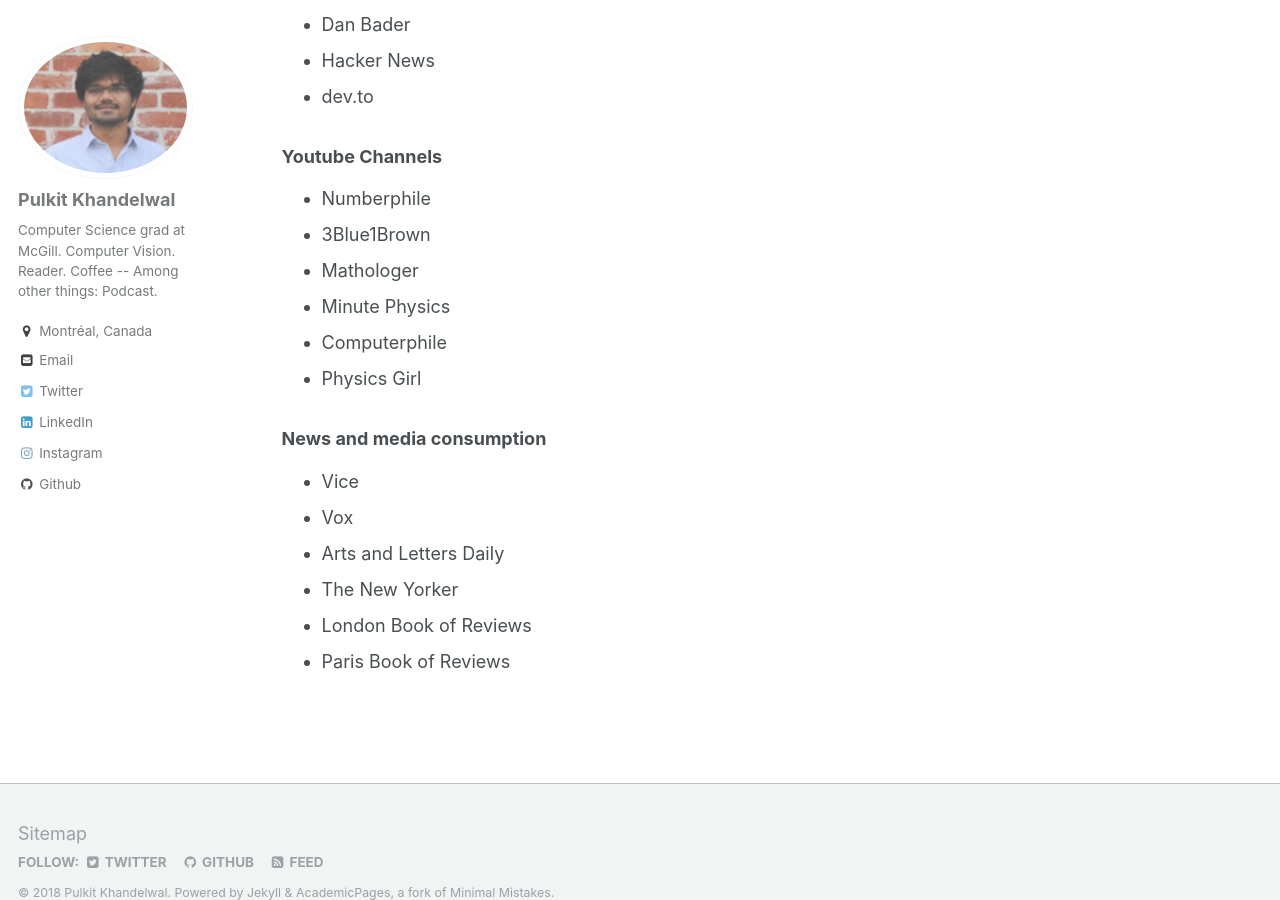
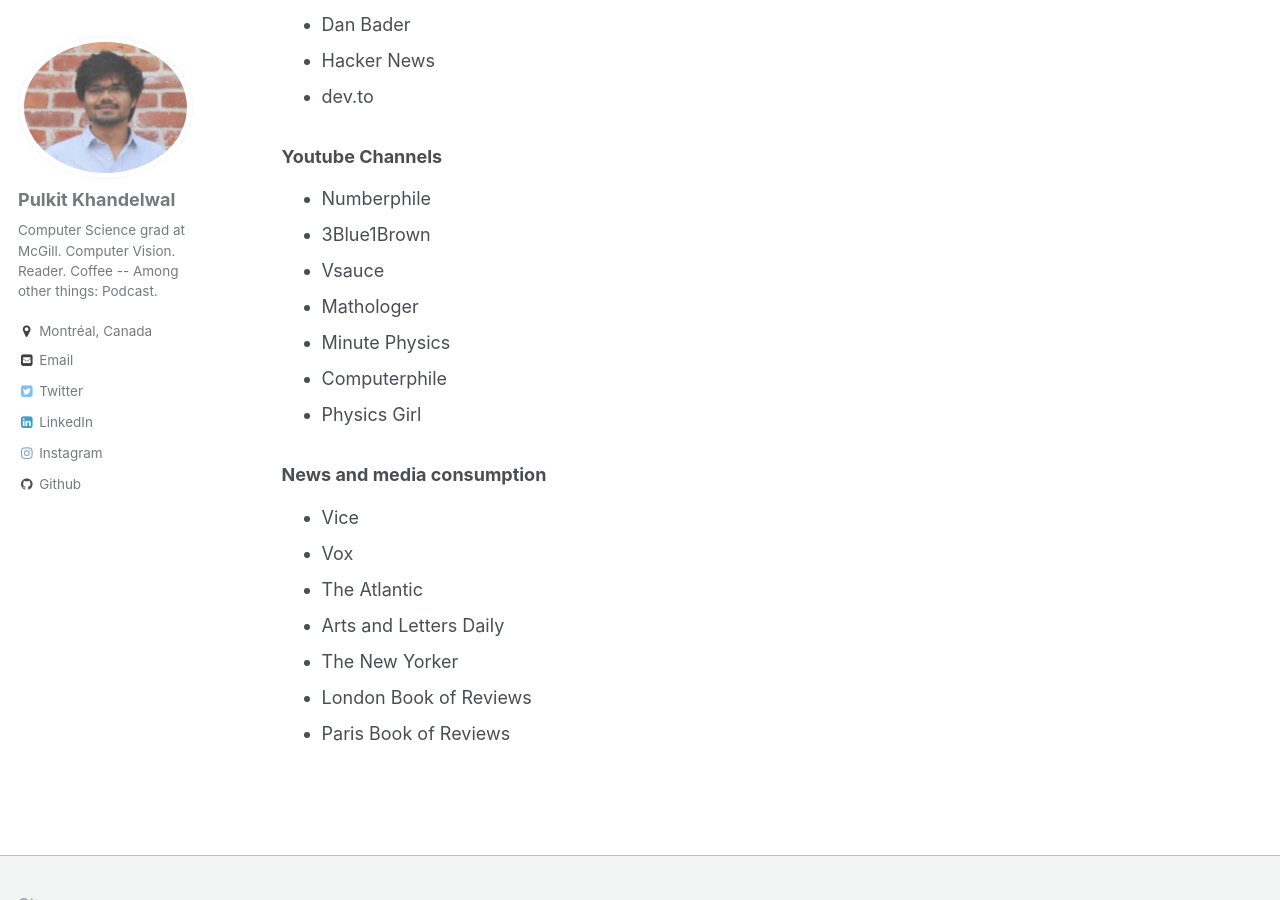
Before and after one commit to Pulkit-Khandelwal/pulkit-khandelwal.github.io, a Jekyll site: the page built from _pages/websites.md, in a window 1280 px wide and 900 px high, scrolled down 1311 px. Built offline with Jekyll 4.4.1, drawn with Linux system fonts in a browser that asks for light colours.

Commit message:
Update websites.md

```diff
--- a/_pages/websites.md
+++ b/_pages/websites.md
@@ -45,6 +45,7 @@
 ### Youtube Channels
 * Numberphile
 * 3Blue1Brown
+* Vsauce
 * Mathologer
 * Minute Physics
 * Computerphile
@@ -53,6 +54,7 @@
 ### News and media consumption
 * Vice
 * Vox
+* The Atlantic
 * Arts and Letters Daily
 * The New Yorker
 * London Book of Reviews
```
